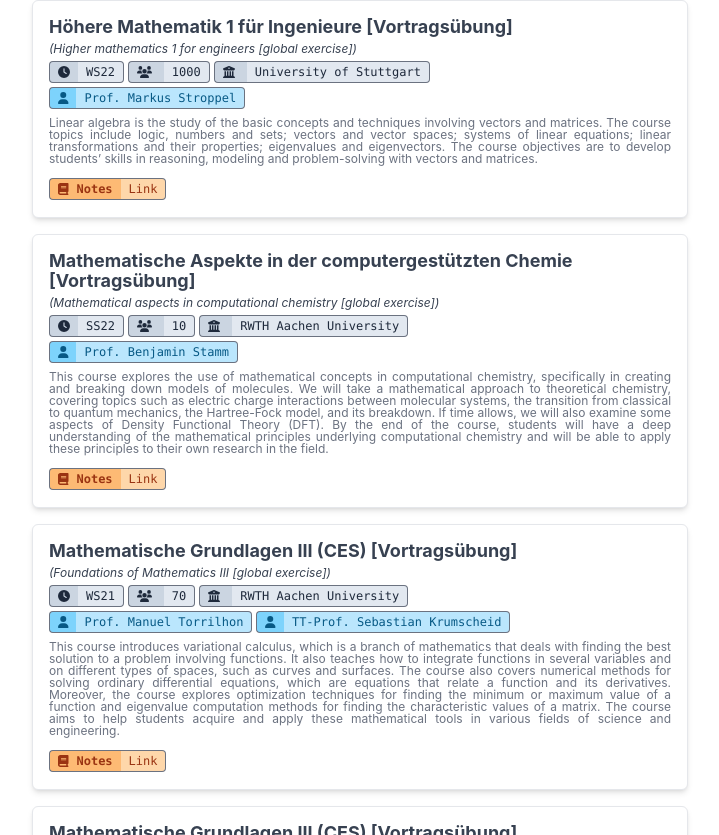
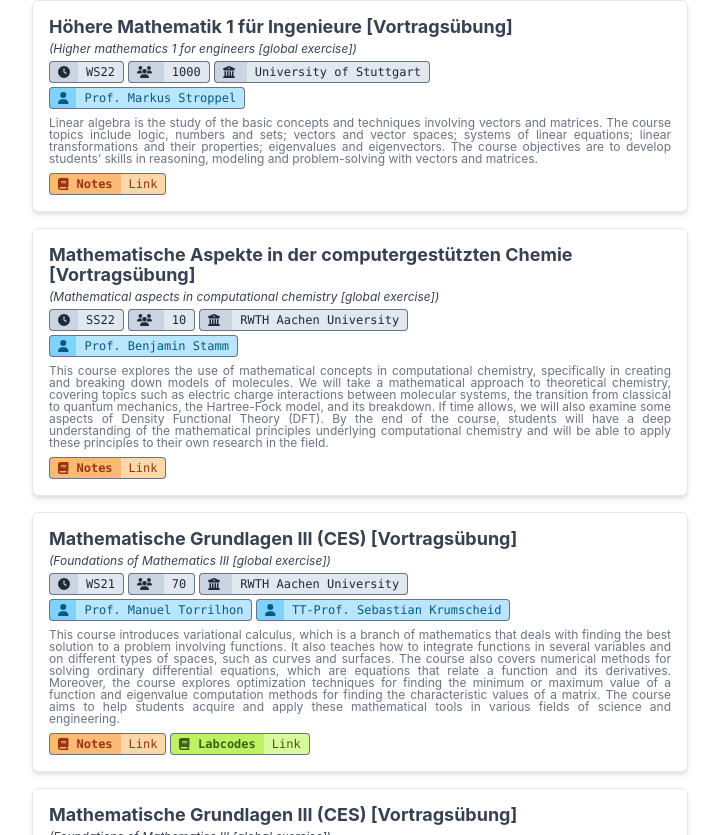
Before and after one commit to lamBOOO/thsn.dev, a Next.js app: page / in a window 1280 px wide. Shown: the part 2605-3440 px from the top of the page, without its empty margins (280-999 px from the left). Built offline with nearby package versions, Linux system fonts and the light colour scheme.

Commit message:
Finish teaching for now

```diff
--- a/pages/index.tsx
+++ b/pages/index.tsx
@@ -46,7 +46,7 @@ const teaching_data = [
       }
     ],
     "coursenotes": "https://github.com/lamBOOO/teaching/tree/main/uni-stuttgart/ws22-nmh-hm1",
-    "labecodes": "",
+    "labcodes": "",
     "description": "Linear algebra is the study of the basic concepts and techniques involving vectors and matrices. The course topics include logic, numbers and sets; vectors and vector spaces; systems of linear equations; linear transformations and their properties; eigenvalues and eigenvectors. The course objectives are to develop students’ skills in reasoning, modeling and problem-solving with vectors and matrices."
   },
   {
@@ -62,7 +62,7 @@ const teaching_data = [
       }
     ],
     "coursenotes": "https://github.com/lamBOOO/teaching/tree/main/rwth-aachen/ss22-acom-macc",
-    "labecodes": "",
+    "labcodes": "",
     "description": "This course explores the use of mathematical concepts in computational chemistry, specifically in creating and breaking down models of molecules. We will take a mathematical approach to theoretical chemistry, covering topics such as electric charge interactions between molecular systems, the transition from classical to quantum mechanics, the Hartree-Fock model, and its breakdown. If time allows, we will also examine some aspects of Density Functional Theory (DFT). By the end of the course, students will have a deep understanding of the mathematical principles underlying computational chemistry and will be able to apply these principles to their own research in the field."
   },
   {
@@ -81,8 +81,8 @@ const teaching_data = [
         link: "https://www.scc.kit.edu/personen/sebastian.krumscheid.php"
       },
     ],
-    "coursenotes": "https://github.com/lamBOOO/teaching/tree/main/rwth-aachen/ws21-acom-math3",
-    "labecodes": "",
+    "coursenotes": "https://github.com/lamBOOO/teaching/tree/main/rwth-aachen/ws21-acom-math3/notes",
+    "labcodes": "https://github.com/lamBOOO/teaching/tree/main/rwth-aachen/ws21-acom-math3/codes",
     "description": "This course introduces variational calculus, which is a branch of mathematics that deals with finding the best solution to a problem involving functions. It also teaches how to integrate functions in several variables and on different types of spaces, such as curves and surfaces. The course also covers numerical methods for solving ordinary differential equations, which are equations that relate a function and its derivatives. Moreover, the course explores optimization techniques for finding the minimum or maximum value of a function and eigenvalue computation methods for finding the characteristic values of a matrix. The course aims to help students acquire and apply these mathematical tools in various fields of science and engineering."
   },
   {
@@ -101,8 +101,8 @@ const teaching_data = [
         link: "https://www.mn.uio.no/math/english/people/aca/haakonah/index.html"
       },
     ],
-    "coursenotes": "https://github.com/lamBOOO/teaching/tree/main/rwth-aachen/ws20-acom-math3",
-    "labecodes": "",
+    "coursenotes": "https://github.com/lamBOOO/teaching/tree/main/rwth-aachen/ws20-acom-math3/notes",
+    "labcodes": "https://github.com/lamBOOO/teaching/tree/main/rwth-aachen/ws20-acom-math3/codes",
     "description": "This course introduces variational calculus, which is a branch of mathematics that deals with finding the best solution to a problem involving functions. It also teaches how to integrate functions in several variables and on different types of spaces, such as curves and surfaces. The course also covers numerical methods for solving ordinary differential equations, which are equations that relate a function and its derivatives. Moreover, the course explores optimization techniques for finding the minimum or maximum value of a function and eigenvalue computation methods for finding the characteristic values of a matrix. The course aims to help students acquire and apply these mathematical tools in various fields of science and engineering."
   },
   {
@@ -121,8 +121,8 @@ const teaching_data = [
         link: "https://www.ians.uni-stuttgart.de/institute/team/Stamm/"
       },
     ],
-    "coursenotes": "https://github.com/lamBOOO/teaching/tree/main/rwth-aachen/ss20-acom-math4",
-    "labecodes": "",
+    "coursenotes": "https://github.com/lamBOOO/teaching/tree/main/rwth-aachen/ss20-mathcces-math4/notes",
+    "labcodes": "https://github.com/lamBOOO/teaching/tree/main/rwth-aachen/ss20-mathcces-math4/codes",
     "description": "In this course, students will explore the theory and numerics of partial differential equations (PDEs), which are mathematical models of phenomena involving rates of change in multiple variables. The course will cover various aspects of PDEs, such as their classification by type and basic characteristics, their elementary solution methods for some classical examples, their generalization by using distributions and Sobolev spaces to define weak derivatives, their analysis by applying Fourier and other integral transformations to different domains, their discretization by finite difference methods on grids, and their numerical solution by efficient techniques such as FFT or filtering. The course will combine theoretical lectures with practical exercises using MATLAB or Julia."
   },
   {
@@ -141,8 +141,8 @@ const teaching_data = [
         link: "https://www.ians.uni-stuttgart.de/institute/team/Stamm/"
       },
     ],
-    "coursenotes": "https://github.com/lamBOOO/teaching/tree/main/rwth-aachen/ws19-acom-math1",
-    "labecodes": "",
+    "coursenotes": "https://github.com/lamBOOO/teaching/tree/main/rwth-aachen/ws19-mathcces-math1",
+    "labcodes": "",
     "description": "In this course, you will learn about various aspects of linear algebra and analysis of functions of several variables. You will explore how to solve eigenvalue problems and transform matrices into diagonal or normal forms. You will also learn how to use singular value decomposition, rank determination and regularization concepts. You will apply differentiation, Taylor expansion, inverse and implicit functions to analyze and optimize multivariable functions. You will use iterative methods such as Newton’s method or Gauss-Newton method to solve nonlinear systems of equations and least squares problems. You will understand how to interpolate data using polynomials and how to perform numerical differentiation and integration using Newton-Cotes formulas, Gauss quadrature and extrapolation. Finally, you will get an introduction to the theory of ordinary differential equations."
   },
   {
@@ -170,7 +170,7 @@ const teaching_data = [
       },
     ],
     "coursenotes": "https://github.com/lamBOOO/teaching/tree/main/rwth-aachen/ss19-mathcces-math4",
-    "labecodes": "",
+    "labcodes": "",
     "description": "I executed the self exercise and supervised students in the course on partial differential equations (PDEs). I learned and applied the theory and numerics of PDEs, such as their types, characteristics, solutions, generalizations, analysis, discretization and numerical solution. I also helped the students understand and practice these concepts and methods using MATLAB or Julia."
   },
   {
@@ -194,7 +194,7 @@ const teaching_data = [
       },
     ],
     "coursenotes": "https://github.com/lamBOOO/teaching/blob/main/rwth-aachen/ws18-mathcces-math5",
-    "labecodes": "",
+    "labcodes": "",
     "description": "This course covers various aspects of the variational formulation for elliptic problems, such as the Galerkin technique and the Lax-Milgram theorem. It also introduces the finite element method for elliptic problems and some modern iterative methods, such as PCG and multigrid method. The course then extends to parabolic problems and shows how to use the method of lines for their discretization. It also presents the finite volume method as another discretization technique. The course then deals with saddle point problems and their application to Stokes equations. Finally, it discusses the Navier-Stokes equation for incompressible fluids. The main goals of this course are to help students understand the basic principles of discretizing partial differential equations and to teach them how to use different numerical methods for solving them. The students will also learn how to evaluate the results of these methods and how to adapt them to new tasks. The students will acquire confidence in using discretization techniques such as finite elements and finite volume methods, as well as iterative solution methods such as PCG and multigrid method."
   },
 ];
@@ -548,12 +548,11 @@ export default function Home({ allPostsData }: any) {
               </h2>
               <p>
                 You can find most of my teaching activity in the Github repository <Link href="https://github.com/lamBOOO/teaching">@lamBOOO/teaching</Link>.
-                <span className='text-xs text-gray-400'>[TODO Add all other teaching with PDF previews.]</span>
               </p>
               <h3>Selected classes</h3>
               {
                 teaching_data.map(
-                  ({ title_de, title_en, description, students, coursenotes, location, semester, people }, ind) =>
+                  ({ title_de, title_en, description, students, coursenotes, labcodes, location, semester, people }, ind) =>
                     <article key={ind}>
                       <div className="border flex flex-col justify-between h-full bg-white rounded-md p-4 my-4 shadow-md border-gray-200">
                         <span className='leading-5 mb-0'>
@@ -614,8 +613,8 @@ export default function Home({ allPostsData }: any) {
                           <p className='font-normal text-xs leading-3 text-justify my-2 text-gray-500'>
                             {description}
                           </p>
-                          <div>
-                          </div>
+                          <div className="flex flex-wrap gap-1 leading-none">
+
                           <Badge
                             link={coursenotes}
                             icon={<FontAwesomeIcon className="pr-1" icon={faBook} />}
@@ -625,12 +624,27 @@ export default function Home({ allPostsData }: any) {
                             rc="bg-orange-200"
                             textcolor="text-orange-800"
                           />
+                          {
+                          labcodes != "" ?
+                          <Badge
+                            link={labcodes}
+                            icon={<FontAwesomeIcon className="pr-1" icon={faBook} />}
+                            left="Labcodes"
+                            right="Link"
+                            lc="bg-lime-300"
+                            rc="bg-lime-200"
+                            textcolor="text-lime-800"
+                          />
+                          :
+                          ""
+                        }
+                          </div>
                         </div>
                       </div>
                     </article>
                 )
               }
-              <span className='text-xs text-gray-400'>[TODO: Add professors, add missing links, add lab codes]</span>
+              <span className='text-xs text-gray-400'>[TODO: Add PDFs previews of notes]</span>
             </section>
 
             <section>
```
